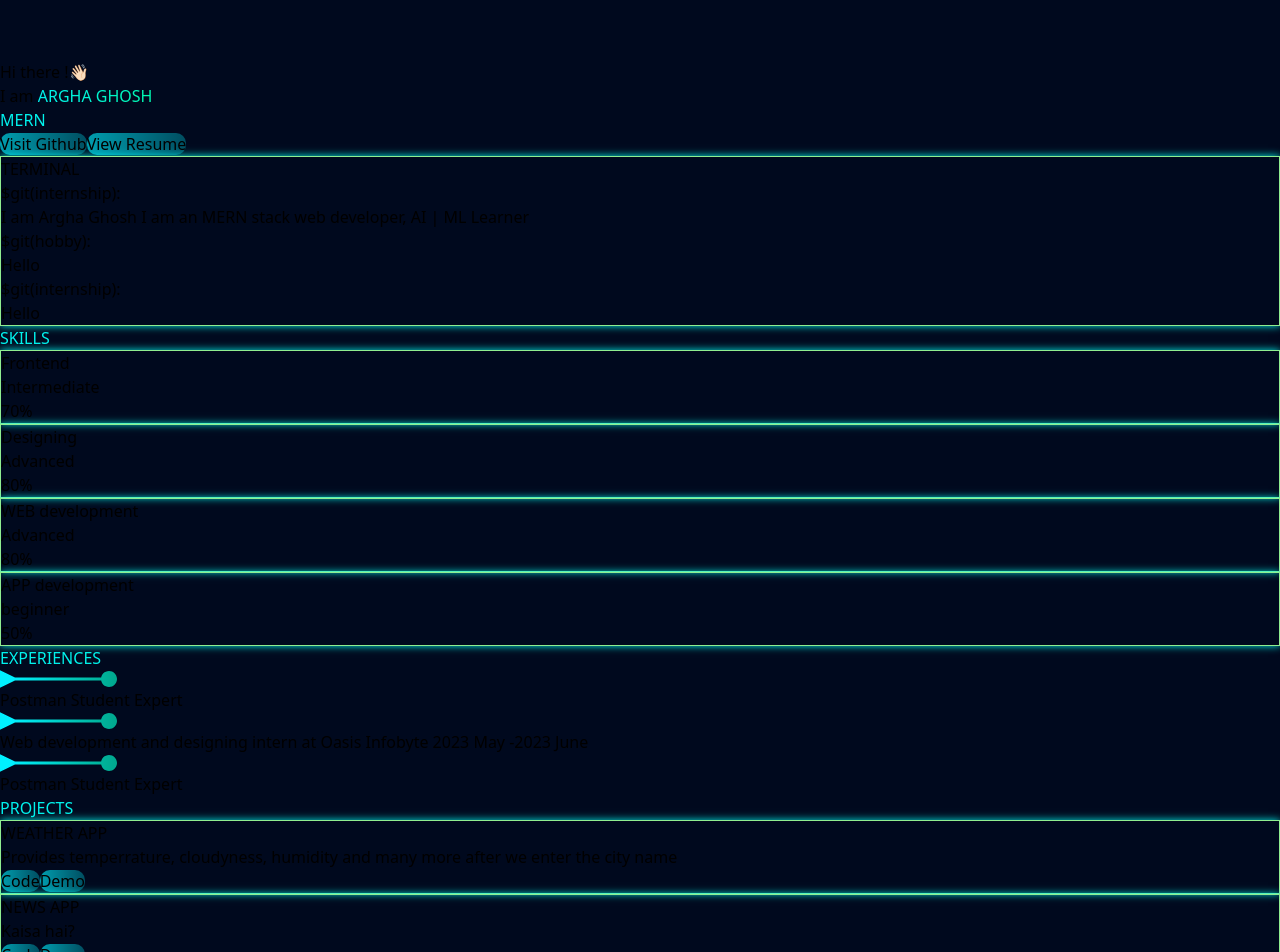
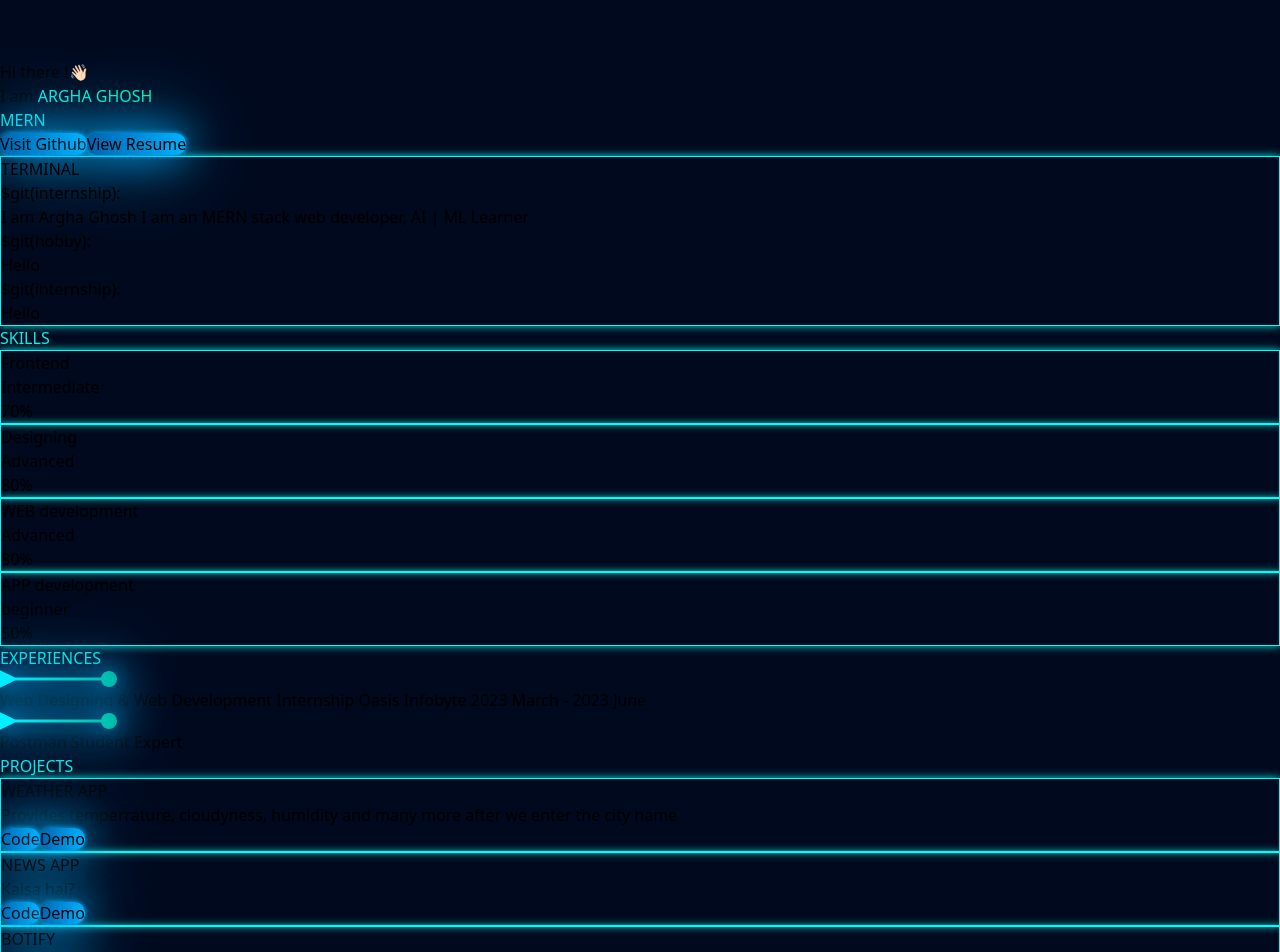
Before and after one commit to ArghaGhosh-01/Argha-Ghosh, a React (Vite) app: page / in a window 1280 px wide. Shown: the part 1340-2292 px from the top of the page. Built offline with nearby package versions, Linux system fonts and the light colour scheme.

Commit message:
Glowing added

```diff
--- a/src/components/contact.jsx
+++ b/src/components/contact.jsx
@@ -5,13 +5,13 @@ const ContactForm = () => {
         <form className="bg-opacity-50 backdrop-filter backdrop-blur-lg shadow-md px-8 pt-6 pb-8 mb-4 rounded-lg lg:mx-60 sm:mx-6 mt-10 border  card_glow">
             <div className="mb-4">
                 <label
-                    className="block text-green-500 text-sm font-bold mb-2"
+                    className="block text-cyan-400 text-sm font-bold mb-2"
                     htmlFor="name"
                 >
                     Name{" "}
                 </label>
                 <input
-                    className="shadow appearance-none border border-green-400 rounded w-full py-2 px-3 text-white bg-black leading-tight focus:outline-none focus:shadow-outline bg-transparent"
+                    className="shadow appearance-none border border-cyan-400 rounded w-full py-2 px-3 text-white bg-black leading-tight focus:outline-none focus:shadow-outline bg-transparent"
                     id="name"
                     type="text"
                     placeholder="Argha Ghosh"
@@ -19,13 +19,13 @@ const ContactForm = () => {
             </div>
             <div className="mb-4">
                 <label
-                    className="block text-green-500 text-sm font-bold mb-2"
+                    className="block text-cyan-400 text-sm font-bold mb-2"
                     htmlFor="email"
                 >
                     Email
                 </label>
                 <input
-                    className="shadow appearance-none border  border-green-400 rounded w-full py-2 px-3 text-white bg-black leading-tight focus:outline-none focus:shadow-outline bg-transparent"
+                    className="shadow appearance-none border  border-cyan-400 rounded w-full py-2 px-3 text-white bg-black leading-tight focus:outline-none focus:shadow-outline bg-transparent"
                     id="email"
                     type="email"
                     placeholder="argha@example.com"
@@ -33,13 +33,13 @@ const ContactForm = () => {
             </div>
             <div className="mb-4">
                 <label
-                    className="block text-green-500 text-sm font-bold mb-2"
+                    className="block text-cyan-400 text-sm font-bold mb-2"
                     htmlFor="message"
                 >
                     Message
                 </label>
                 <textarea
-                    className="shadow appearance-none border border-green-400  rounded w-full py-2 px-3 text-white bg-black leading-tight focus:outline-none focus:shadow-outline bg-transparent"
+                    className="shadow appearance-none border border-cyan-400  rounded w-full py-2 px-3 text-white bg-black leading-tight focus:outline-none focus:shadow-outline bg-transparent"
                     id="message"
                     rows="7"
                     placeholder="Your message here"
@@ -47,7 +47,7 @@ const ContactForm = () => {
             </div>
             <div className="flex items-center justify-center sm:justify-between">
                 <button
-                    className="bg-green-600 hover:bg-green-700 text-white font-bold py-2 px-4 rounded focus:outline-none focus:shadow-outline "
+                    className="button_visit text-white font-bold py-2 px-4 rounded focus:outline-none focus:shadow-outline "
                     type="button"
                 >
                     Submit
--- a/src/components/experience.jsx
+++ b/src/components/experience.jsx
@@ -7,9 +7,12 @@ function Experience() {
         EXPERIENCES
       </h2>
 
+
+
+
       <div className="flex justify-center items-center">
-      <div className="w-1 h-52 line"></div>
-      <svg width="117" height="18" viewBox="0 0 117 18" fill="none" xmlns="http://www.w3.org/2000/svg">
+      <div className=" glow w-1 h-52 line"></div>
+      <svg className="glow" width="117" height="18" viewBox="0 0 117 18" fill="none" xmlns="http://www.w3.org/2000/svg">
   <path d="M117.004 9C117.004 4.58172 113.422 1 109.004 1C104.585 1 101.004 4.58172 101.004 9C101.004 13.4183 104.585 17 109.004 17C113.422 17 117.004 13.4183 117.004 9ZM15 7.5L-2.28882e-05 0.339746V17.6603L15 10.5V7.5ZM109.004 7.5L13.5 7.5V10.5L109.004 10.5V7.5Z" fill="url(#paint0_linear_32_79)"/>
   <defs>
     <linearGradient id="paint0_linear_32_79" x1="-4.0372" y1="8.99824" x2="233.483" y2="9.00516" gradientUnits="userSpaceOnUse">
@@ -18,28 +21,8 @@ function Experience() {
     </linearGradient>
   </defs>
 </svg>
-
-
-
         <p className="text-white w-64 ml-4">
-          Postman Student Expert
-        </p>
-      </div>
-
-      <div className="flex justify-center items-center">
-      <div className="w-1 h-44 line"></div>
-      <svg width="117" height="18" viewBox="0 0 117 18" fill="none" xmlns="http://www.w3.org/2000/svg">
-<path d="M117.004 9C117.004 4.58172 113.422 1 109.004 1C104.585 1 101.004 4.58172 101.004 9C101.004 13.4183 104.585 17 109.004 17C113.422 17 117.004 13.4183 117.004 9ZM15 7.5L-2.28882e-05 0.339746V17.6603L15 10.5V7.5ZM109.004 7.5L13.5 7.5V10.5L109.004 10.5V7.5Z" fill="url(#paint0_linear_32_79)"/>
-<defs>
-<linearGradient id="paint0_linear_32_79" x1="-4.0372" y1="8.99824" x2="233.483" y2="9.00516" gradientUnits="userSpaceOnUse">
-<stop offset="0.0663799" stop-color="#00F0FF"/>
-<stop offset="1" stop-color="#00FF85" stop-opacity="0.295898"/>
-</linearGradient>
-</defs>
-</svg>
-
-        <p className="text-white w-64 ml-4">
-          Web development and designing intern at Oasis Infobyte 2023 May -2023 June
+          Web Designing & Web Development Internship Oasis Infobyte 2023 March - 2023 June
         </p>
       </div>
 
@@ -59,9 +42,10 @@ function Experience() {
 
 
 
+
       <div className="flex justify-center items-center">
-      <div className="w-1 h-52 line"></div>
-      <svg width="117" height="18" viewBox="0 0 117 18" fill="none" xmlns="http://www.w3.org/2000/svg">
+      <div className=" glow w-1 h-52 line"></div>
+      <svg className="glow" width="117" height="18" viewBox="0 0 117 18" fill="none" xmlns="http://www.w3.org/2000/svg">
   <path d="M117.004 9C117.004 4.58172 113.422 1 109.004 1C104.585 1 101.004 4.58172 101.004 9C101.004 13.4183 104.585 17 109.004 17C113.422 17 117.004 13.4183 117.004 9ZM15 7.5L-2.28882e-05 0.339746V17.6603L15 10.5V7.5ZM109.004 7.5L13.5 7.5V10.5L109.004 10.5V7.5Z" fill="url(#paint0_linear_32_79)"/>
   <defs>
     <linearGradient id="paint0_linear_32_79" x1="-4.0372" y1="8.99824" x2="233.483" y2="9.00516" gradientUnits="userSpaceOnUse">
@@ -70,9 +54,6 @@ function Experience() {
     </linearGradient>
   </defs>
 </svg>
-
-
-
         <p className="text-white w-64 ml-4">
           Postman Student Expert
         </p>
--- a/src/components/navbar.jsx
+++ b/src/components/navbar.jsx
@@ -13,10 +13,9 @@ function Navbar() {
                 <div className="mx-auto flex max-w-7xl items-center justify-between px-4 py-2 sm:px-6 lg:px-8 m-0 h-20">
                     <div className="inline-flex items-center space-x-2">
 
-                        <span className="font-bold border border-white rounded-lg p-1 heading">A
-                        <span className="text-white">G</span>
-
-                        </span>
+                    <span className="logo-text border border-white rounded-lg p-1 text-cyan-400 font-bold">A
+  <span className="text-white">G</span>
+</span>
                     </div>
                     <div className="hidden lg:block">
                         <ul className="inline-flex space-x-8">
--- a/src/components/project_card.jsx
+++ b/src/components/project_card.jsx
@@ -7,8 +7,8 @@ function ProjectCard({name,description,link,view}) {
         <h3 className="text-xl font-mono font-bold mb-2 text-center text-gray-300">{name}</h3>
         <p className="text-white mb-4 text-center font-extralight text-sm">{description}</p>
         <div className="flex justify-center gap-2">
-          <a href={link} target="_blank" rel="noopener noreferrer" className="text-white font-medium bg-green-600 border border-green-600 button_visit  p-2 rounded-md ">Code</a>
-          <a href={view} target="_blank" rel="noopener noreferrer" className="text-white font-medium bg-green-600 border border-green-600 button_visit  p-2 rounded-md">Demo</a>
+          <a href={link} target="_blank" rel="noopener noreferrer" className="text-white font-medium  button_visit  p-2 rounded-md ">Code</a>
+          <a href={view} target="_blank" rel="noopener noreferrer" className="text-white font-medium  button_visit  p-2 rounded-md">Demo</a>
         </div>
       </div>
     </div>
--- a/src/components/tech_icon_small.jsx
+++ b/src/components/tech_icon_small.jsx
@@ -4,7 +4,7 @@ function techiconsm({ image, name }) {
   return (
     <img
       src={image}
-      className="h-10 m-4 border border-green-400 p-2 rounded-lg bg-opacity-50 backdrop-filter backdrop-blur-lg icon_glow cursor-pointer"
+      className="h-10 m-2 border border-cyan-400 p-2 rounded-lg bg-opacity-50 backdrop-filter backdrop-blur-lg icon_glow cursor-pointer"
       alt={name}
     />
   );
--- a/src/components/uppersection.jsx
+++ b/src/components/uppersection.jsx
@@ -27,10 +27,10 @@ function uppersection() {
             <Type />
           </div>
           <div className="flex justify-center my-4">
-            <a href="https://github.com/ArghaGhosh-01/Argha-Ghosh" target="blank" className="bg-green-500 text-white text-lg font-semibold mx-3 px-2 rounded-sm button_visit">
+            <a href="https://github.com/ArghaGhosh-01/Argha-Ghosh" target="blank" className="bg-green-500 text-white text-lg font-semibold mx-3 p-2 button_visit">
               Visit Github
             </a>
-            <a href="" target="blank" className="bg-green-500 text-white text-lg font-semibold mx-3 px-2 rounded-sm button_visit">
+            <a href="" target="blank" className="bg-green-500 text-white text-lg font-semibold mx-3 p-2 button_visit">
               View Resume
             </a>
           </div>
--- a/src/index.css
+++ b/src/index.css
@@ -35,13 +35,32 @@ background-clip: text;
   transition-duration: 0.5s;
   box-shadow: 0 0 8px rgba(0, 255, 247, 0.921);
   cursor: pointer;
-  border: 1px solid lightgreen
+  border: 1px solid aqua;
   /* transition-timing-function: ease-in-out; */
+}
+
+.glow {
+  filter: drop-shadow(0 0 10px #00B2FF) drop-shadow(0 0 20px #00B2FF) drop-shadow(0 0 30px #00B2FF);
 }
 
 .button_visit {
   border-radius: 0.625rem;
-  background: linear-gradient(90deg, #00F0FF -103.85%, rgba(0, 240, 255, 0.00) 186.04%);
+  background: linear-gradient(90deg, #0063B2FF 0%, #00B2FFFF 100%);
+  transition: 0.3s;
+  box-shadow: 0 0 5px #00B2FF, 0 0 40px #00B2FF, 0 0 80px #00B2FF;
+}
+
+.button_visit:hover {
+  box-shadow: 0 0 20px #00B2FF, 0 0 50px #00B2FF, 0 0 100px #00B2FF;
+}
+
+.logo-text {
+  box-shadow: 0 0 10px #00B2FF, 0 0 40px #00B2FF, 0 0 80px #00B2FF;
+  transition: 0.3s;
+}
+
+.logo-text:hover {
+  box-shadow: 0 0 20px #00B2FF, 0 0 50px #00B2FF, 0 0 100px #00B2FF;
 }
 .form_glow:hover
 {
```
Lines whose indentation alone changed are shown as unchanged.
